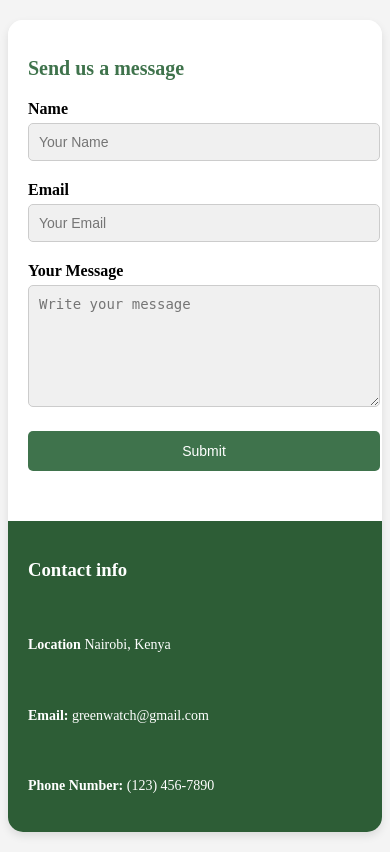
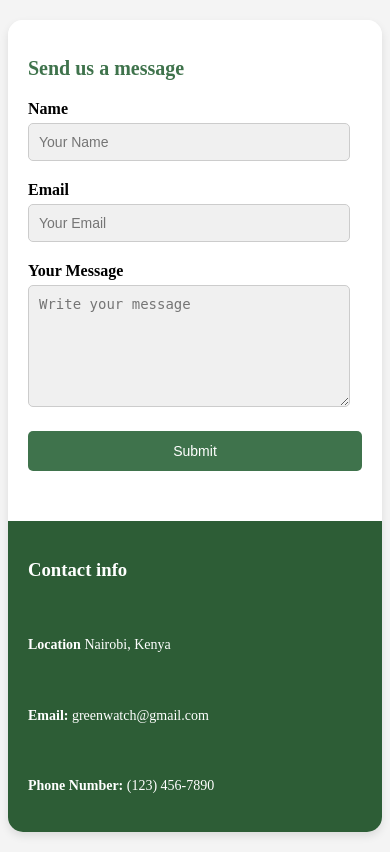
Before and after one commit to Ayiera-20/Green-Watch, a Django app: page /contact/ in a window 390 px wide. Run offline with Django 5.2, Linux system fonts and the light colour scheme.

Commit message:
chore: adjust responsive design for contact input form

```diff
--- a/green_watch/mysite/green_watch/static/css/contact.css
+++ b/green_watch/mysite/green_watch/static/css/contact.css
@@ -109,6 +109,10 @@ textarea {
     .submit-btn {
         font-size: 14px;
     }
+
+    .card-form input, .card-form textarea{
+        width: 380px;
+    }
 }
 
 
@@ -123,7 +127,7 @@ textarea {
     }
 
     .card-form input, .card-form textarea{
-        width: 330px;
+        width: 300px;
     }
 
     .card-contact-info p {
```
